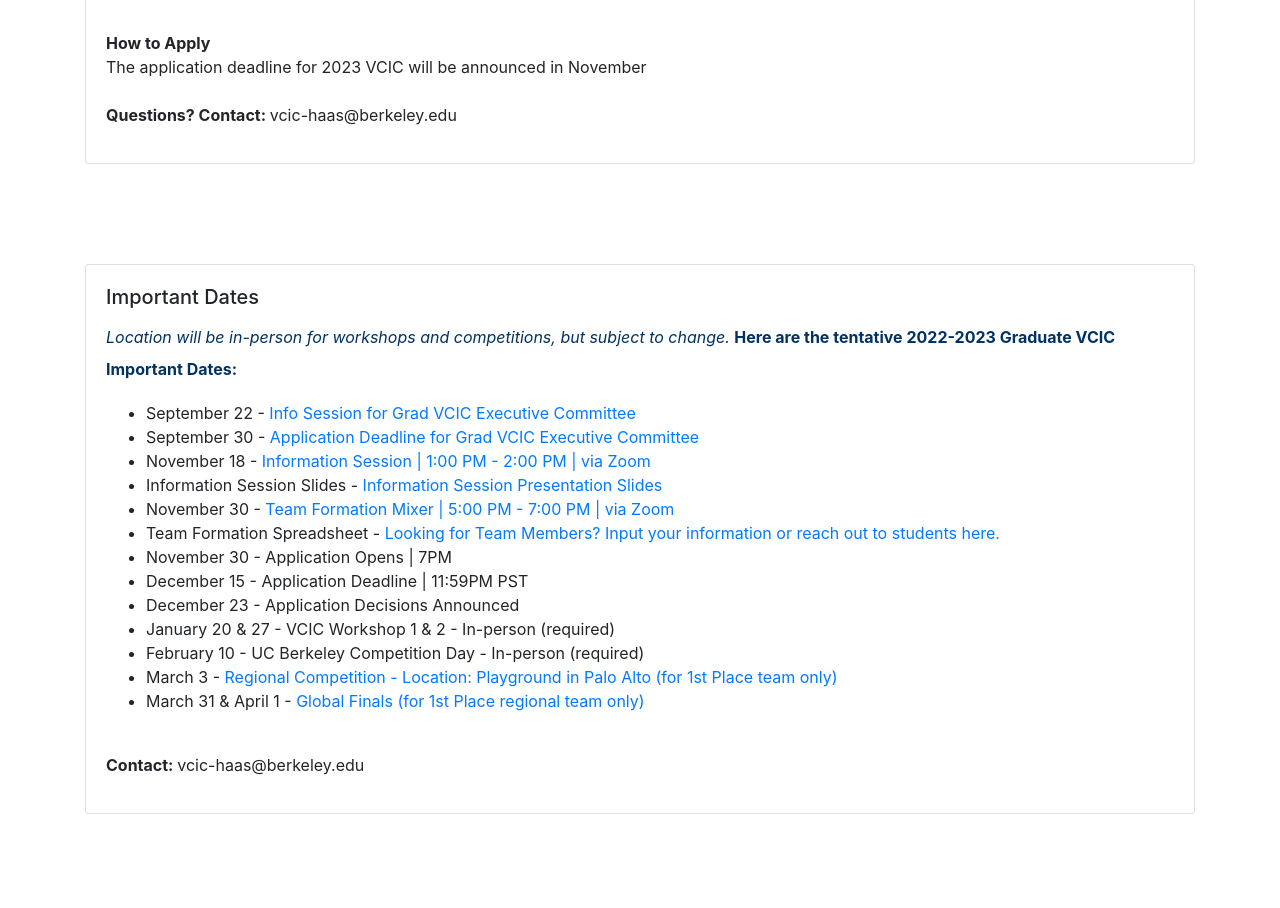
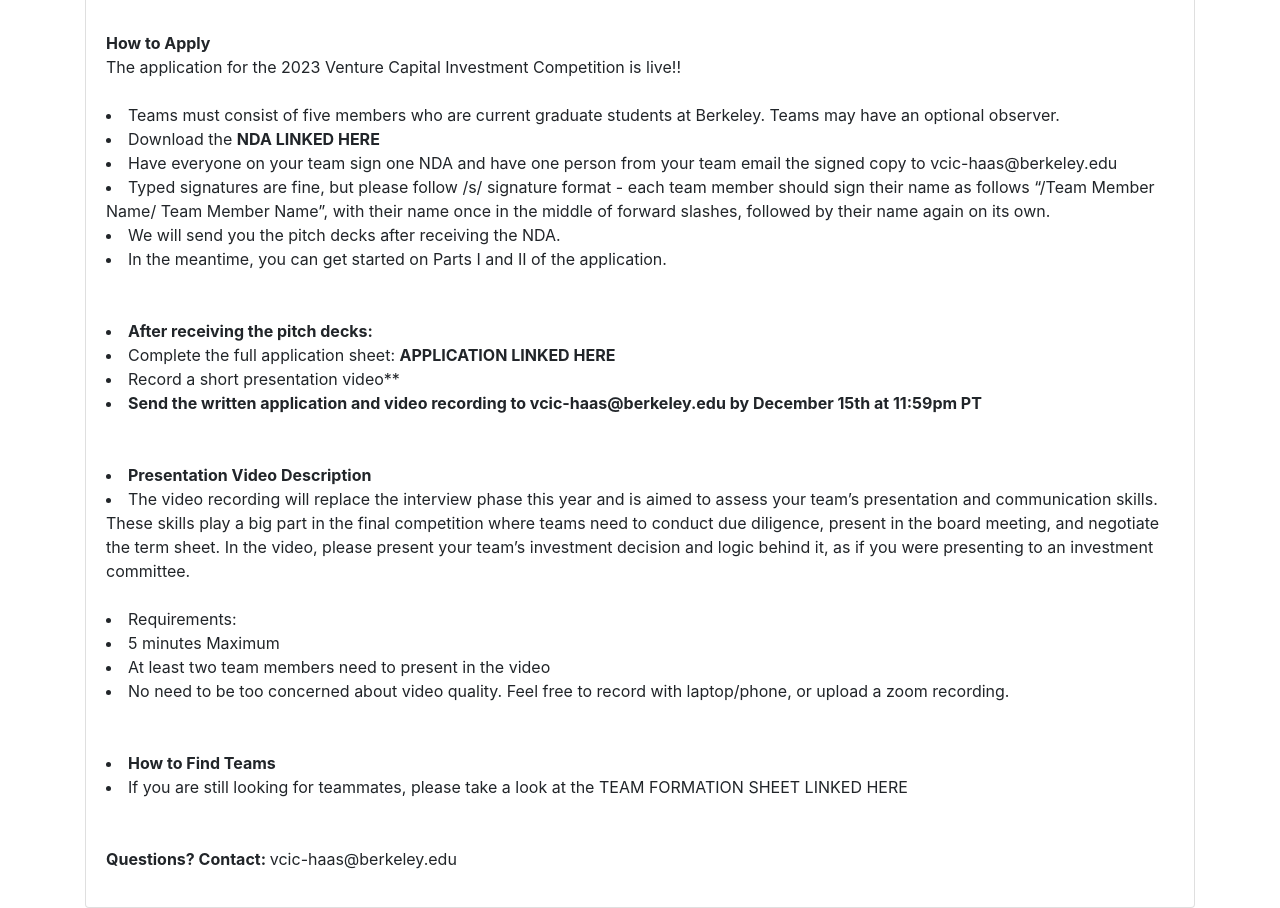
Before and after one commit to bhep-web/vcic, a plain HTML site: page grad.html in a window 1280 px wide. Shown: the part 1120-2028 px from the top of the page. Drawn offline with nearby package versions, Linux system fonts and the light colour scheme.

Commit message:
Update grad.html

```diff
--- a/grad.html
+++ b/grad.html
@@ -83,7 +83,33 @@
                 <li>Attend the pre-competition workshops and to compete through the Regional competition in February if selected, and to the Global Finals.</li>
                 <li>Ensure all team members named on the application are present on the day of the competition No alternatives and no absences are allowed.</li></ul></li>
             </ul><br>
-            <strong>How to Apply</strong><br>The application deadline for 2023 VCIC will be announced in November<br><br>
+
+            <strong>How to Apply</strong><br>The application for the 2023 Venture Capital Investment Competition is live!!<br><br>
+          <li> Teams must consist of five members who are current graduate students at Berkeley. Teams may have an optional observer. </li>
+<li>Download the <strong>NDA LINKED HERE</strong></li>
+<li> Have everyone on your team sign one NDA and have one person from your team email the signed copy to vcic-haas@berkeley.edu</li>
+<li> Typed signatures are fine, but please follow /s/ signature format - each team member should sign their name as follows “/Team Member Name/ Team Member Name”, with their name once in the middle of forward slashes, followed by their name again on its own.
+</li>
+ <li> We will send you the pitch decks after receiving the NDA. </li>
+<li> In the meantime, you can get started on Parts I and II of the application.
+</li> <br><br>
+
+<li><strong>After receiving the pitch decks:</strong></li>
+<li>Complete the full application sheet: <strong>APPLICATION LINKED HERE</strong></li>
+<li>Record a short presentation video**</li>
+<li><strong>Send the written application and video recording to vcic-haas@berkeley.edu by December 15th at 11:59pm PT</strong></li><br><br>
+
+
+<li> <strong> Presentation Video Description </strong> </li>
+<li> The video recording will replace the interview phase this year and is aimed to assess your team’s presentation and communication skills. These skills play a big part in the final competition where teams need to conduct due diligence, present in the board meeting, and negotiate the term sheet. In the video, please present your team’s investment decision and logic behind it, as if you were presenting to an investment committee. </li>
+<br><li> Requirements: </li>
+<li>5  minutes Maximum </li>
+<li> At least two team members need to present in the video </li>
+<li> No need to be too concerned about video quality. Feel free to record with laptop/phone, or upload a zoom recording. </li><br><br>
+
+<li><strong> How to Find Teams </li></strong>
+<li> If  you are still looking for teammates, please take a look at the TEAM FORMATION SHEET LINKED HERE </li><br><br>
+
 
 
 <strong>Questions? Contact: </strong>vcic-haas@berkeley.edu
```
